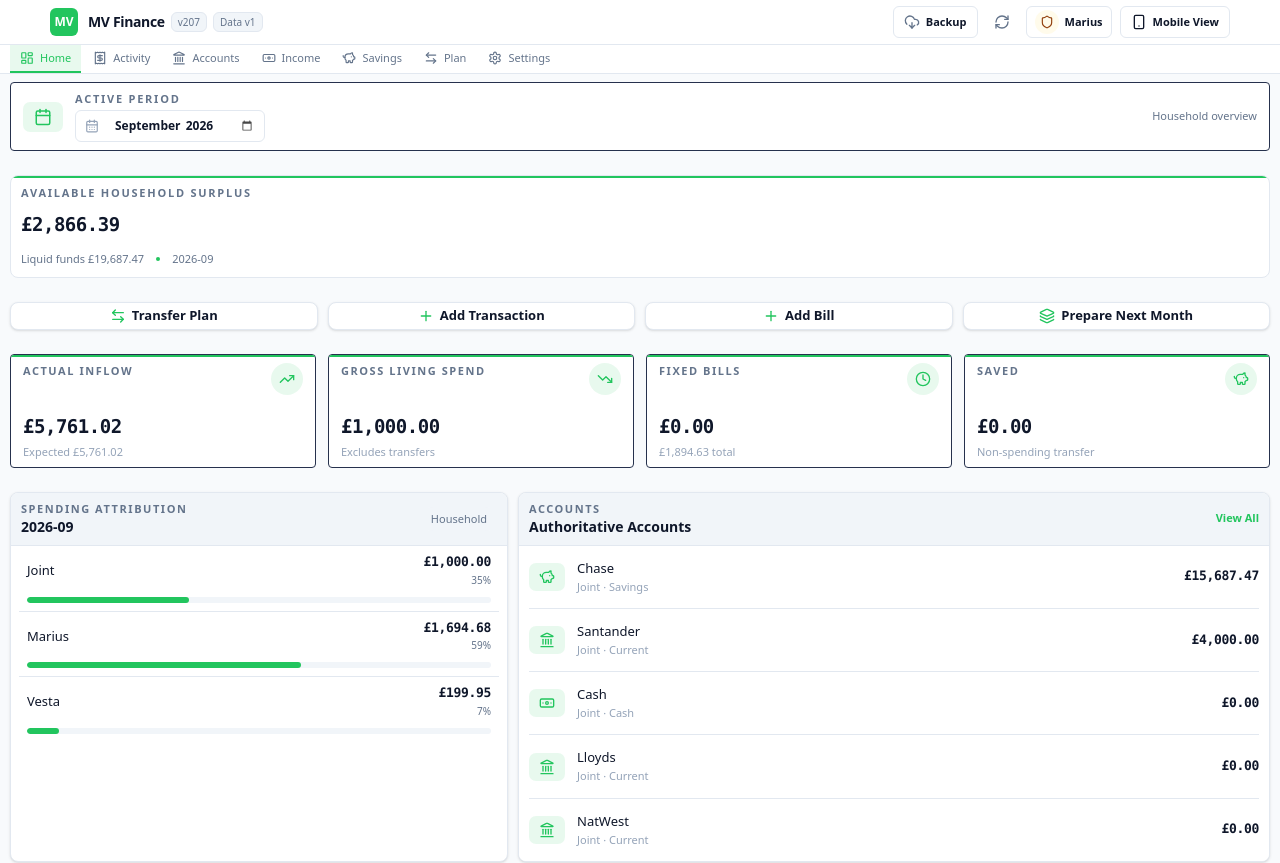
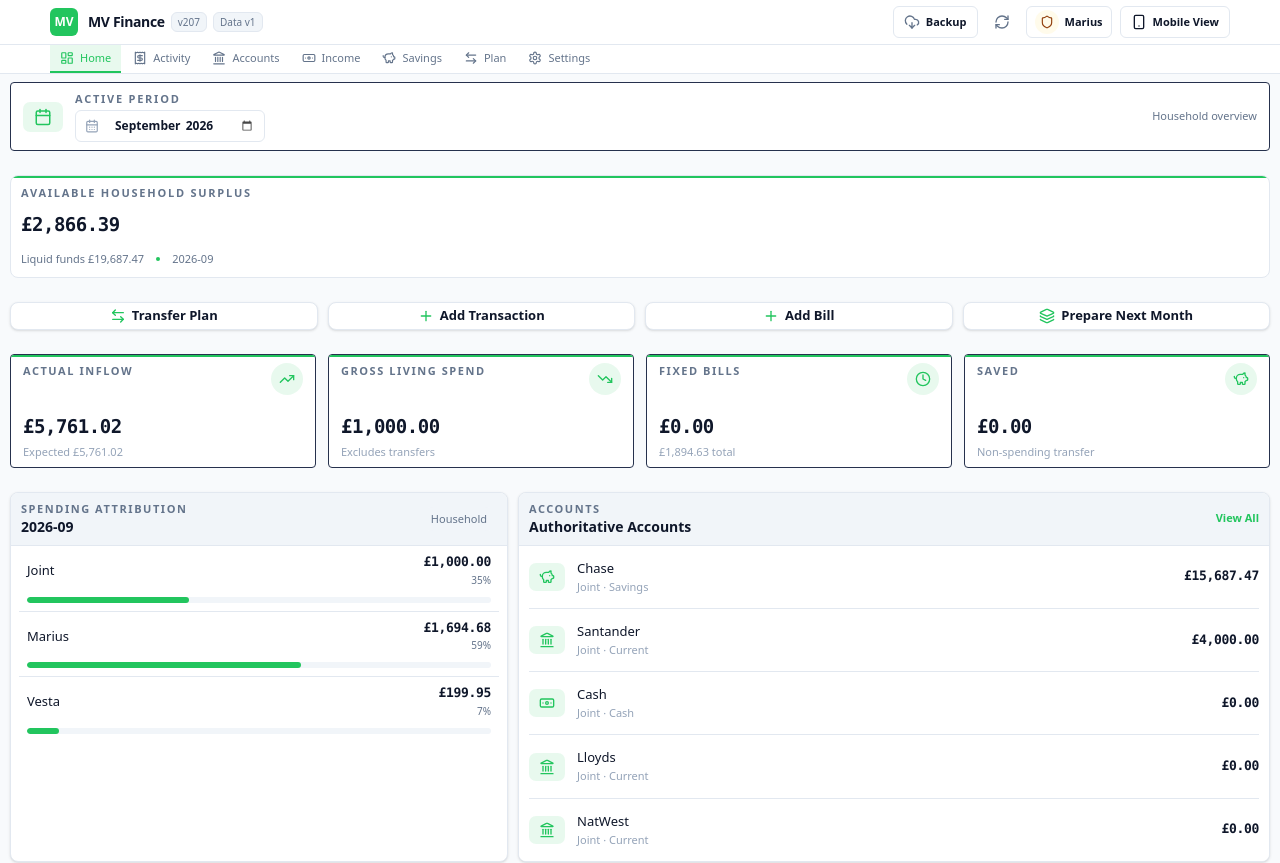
Before and after one commit to backtonemesis-cpu/MV, a React (Vite) app: page / in a window 1280 px wide. Shown: the top 863 px of the page. Built offline with nearby package versions, Linux system fonts and the light colour scheme.

Commit message:
Prepare navigation for device simulator

```diff
--- a/src/components/Navigation.tsx
+++ b/src/components/Navigation.tsx
@@ -48,8 +48,8 @@
   return (
     <>
       {/* Desktop Navigation Bar */}
-      <nav className="hidden sm:block border-b border-muted bg-surface transition-colors">
-        <div className="mx-auto w-full max-w-[1440px] px-4">
+      <nav className="mv-nav-desktop hidden sm:block border-b border-muted bg-surface transition-colors">
+        <div className="mv-shell-boundary mx-auto w-full max-w-[1200px] px-4">
           <div className="flex gap-0.5">
             {tabs.map((tab) => {
               const Icon = tab.icon;
@@ -80,8 +80,8 @@
       </nav>
 
       {/* Mobile Bottom Navigation Bar (iPhone-first with 44px+ touch ergonomics) */}
-      <nav className="sm:hidden fixed bottom-0 left-0 right-0 z-40 bg-surface backdrop-blur-md border-t border-muted pb-safe transition-colors">
-        <div className="grid grid-cols-7 h-14">
+      <nav className="mv-nav-mobile sm:hidden fixed bottom-0 left-0 right-0 z-40 bg-surface backdrop-blur-md border-t border-muted pb-safe transition-colors">
+        <div className="mv-mobile-nav-grid grid grid-cols-7 h-14">
           {tabs.map((tab) => {
             const Icon = tab.icon;
             const isActive = activeTab === tab.id;
```
